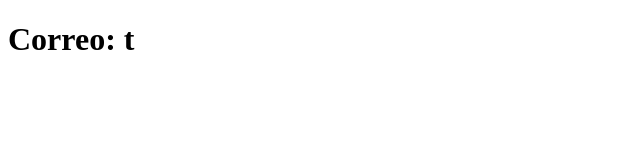
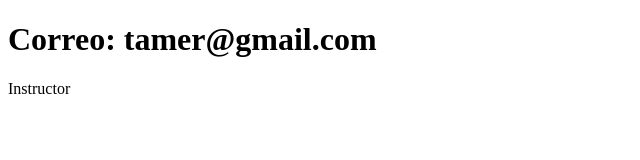
Before and after one commit to Tamerjms/sistema-de-registro, a plain HTML site: page contacto.html in a window 1280 px wide. Shown: the whole page, without its empty margins (0-640 px from the left). Drawn offline with Linux system fonts and the light colour scheme.

Commit message:
Actualizacion contacto.html

```diff
--- a/contacto.html
+++ b/contacto.html
@@ -7,6 +7,7 @@
     <title>Contacto</title>
 </head>
 <body>
-    <h1>Correo: t</h1>
+    <h1>Correo: tamer@gmail.com</h1>
+        <p> Instructor</p>
 </body>
 </html>
```
